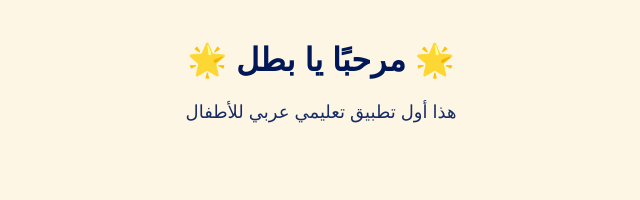
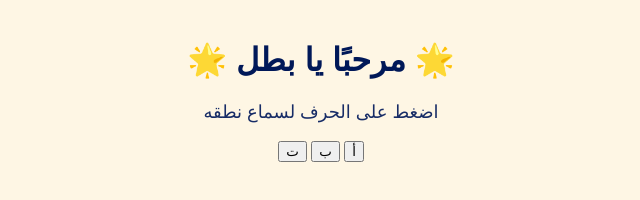
Before and after one commit to rayanaz978-cloud/kids-arabic-app, a plain HTML site: page index.html in a window 1280 px wide. Shown: the whole page, without its empty margins (319-959 px from the left). Drawn offline with Linux system fonts and the light colour scheme.

Commit message:
Update index.html

```diff
--- a/index.html
+++ b/index.html
@@ -7,7 +7,13 @@
   <link rel="stylesheet" href="style.css">
 </head>
 <body>
-  <h1>🌟 مرحبًا يا بطل 🌟</h1>
-  <p>هذا أول تطبيق تعليمي عربي للأطفال</p>
+<h1>🌟 مرحبًا يا بطل 🌟</h1>
+<p>اضغط على الحرف لسماع نطقه</p>
+
+<div class="container">
+  <button class="card">أ</button>
+  <button class="card">ب</button>
+  <button class="card">ت</button>
+</div>
 </body>
 </html>
```
